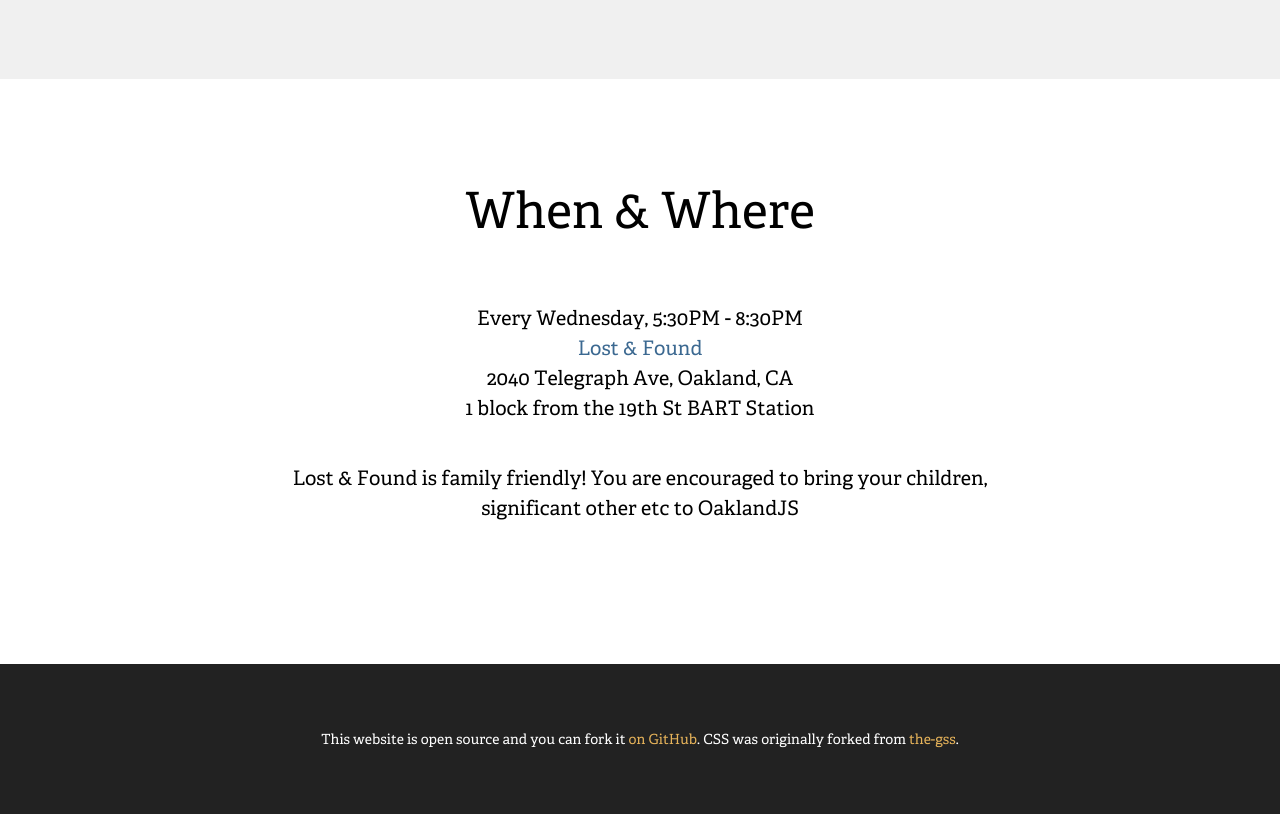
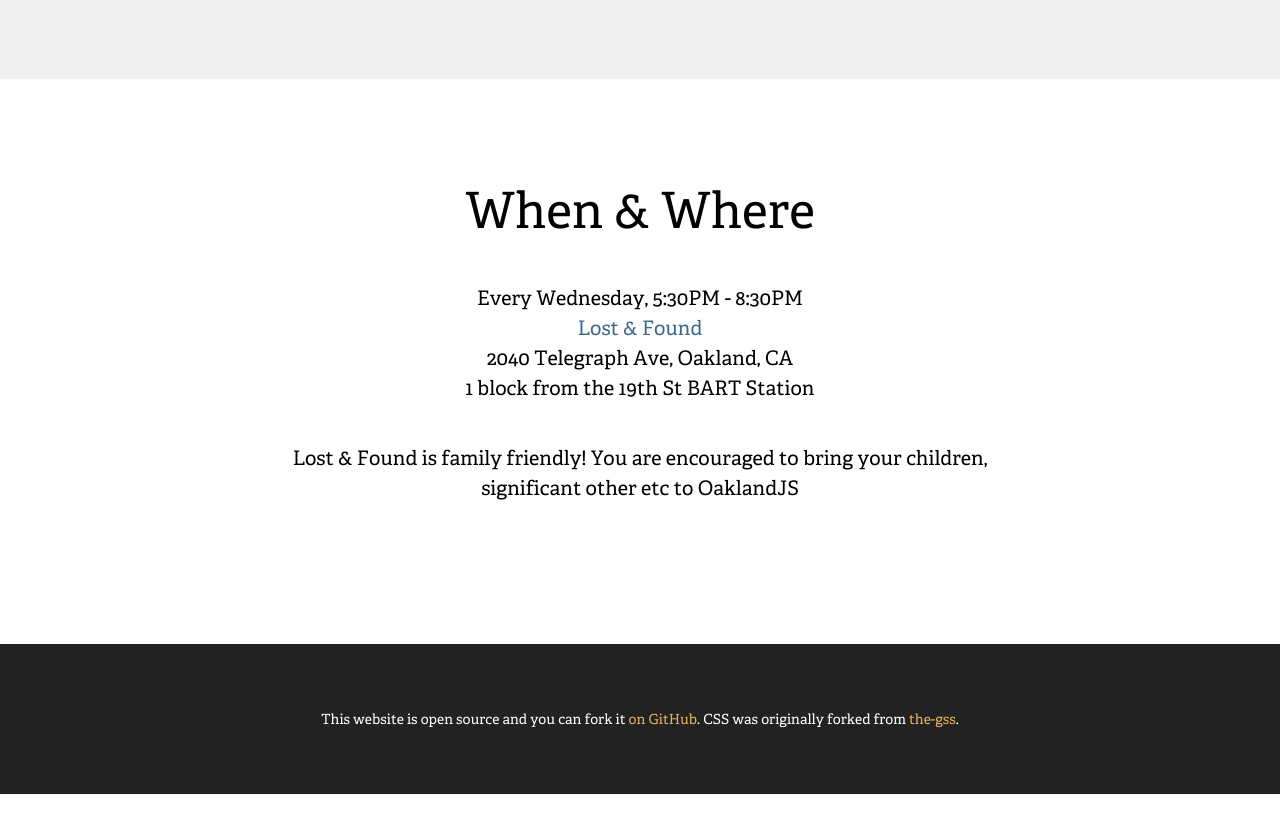
Before and after one commit to max-mapper/oaklandjs-website, a plain HTML site: page index.html in a window 1280 px wide. Shown: the part 920-1734 px from the top of the page. Drawn offline with Linux system fonts and the light colour scheme.

Commit message:
Middle section h1 layout

```diff
--- a/style.css
+++ b/style.css
@@ -290,7 +290,7 @@ h1 { font-size: 30px; }
 
 .community { margin: 20px; }
 #bottom-section, .review-section { padding: 30px 0; }
-#middle-section h1 { margin-bottom: 15px; padding: 0; }
+#middle-section h1 { margin-bottom: 0px; padding: 0; }
 #middle-section h3 { padding: 10px 0; font-size: 25px; text-align: center; }
 #bottom-section .code { color: black; }
 
@@ -364,7 +364,7 @@ a:hover, button:hover { cursor: pointer; cursor: hand;}
   #middle-section p.description { padding-bottom: 35px; }
   pre { font-size: 16px; }
   .content { font-size: 16px; line-height: 24px; max-width: 600px; }
-  .content p { margin-top: 25px; }
+  .content p { margin-top: 15px; }
   .content iframe, .content hr { margin-bottom: 25px; }
   iframe { width: 600px; }
   .title { margin-bottom: 20px; }
@@ -385,7 +385,7 @@ a:hover, button:hover { cursor: pointer; cursor: hand;}
   #bottom-section { background-size: 300px; background-position: 20px 40px; }
   #bottom-section, .review-section { padding: 100px 0; }
   #middle-section { padding: 50px 0; }
-  #middle-section h1 { padding: 50px 0 20px 0; }
+  #middle-section h1 { padding: 50px 0 0 0; }
   #middle-section h3 { padding: 30px 0; font-size: 45px; }
   #middle-section p.description { padding-bottom: 50px; }
   .content { font-size: 20px; line-height: 30px; max-width: 720px; }
```
